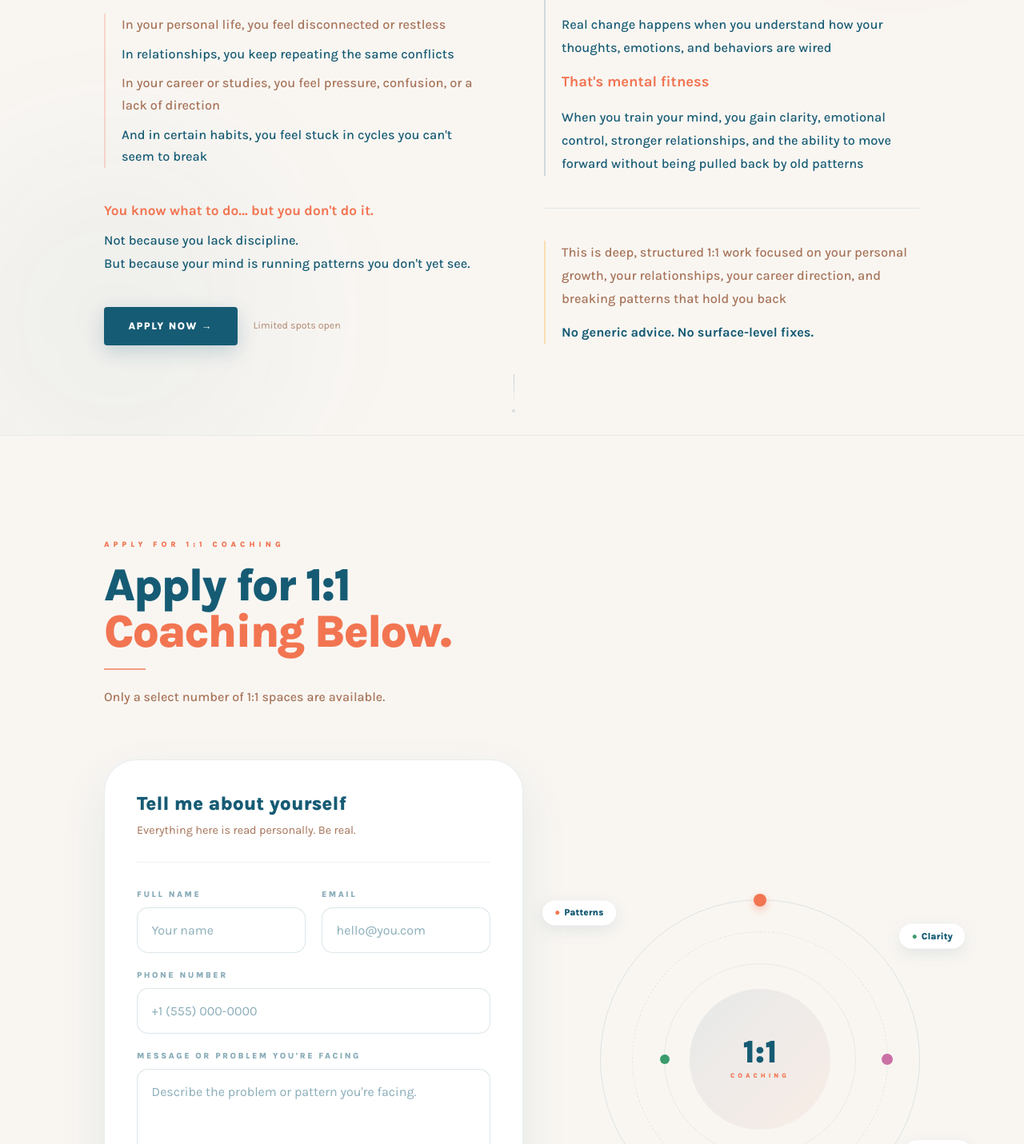
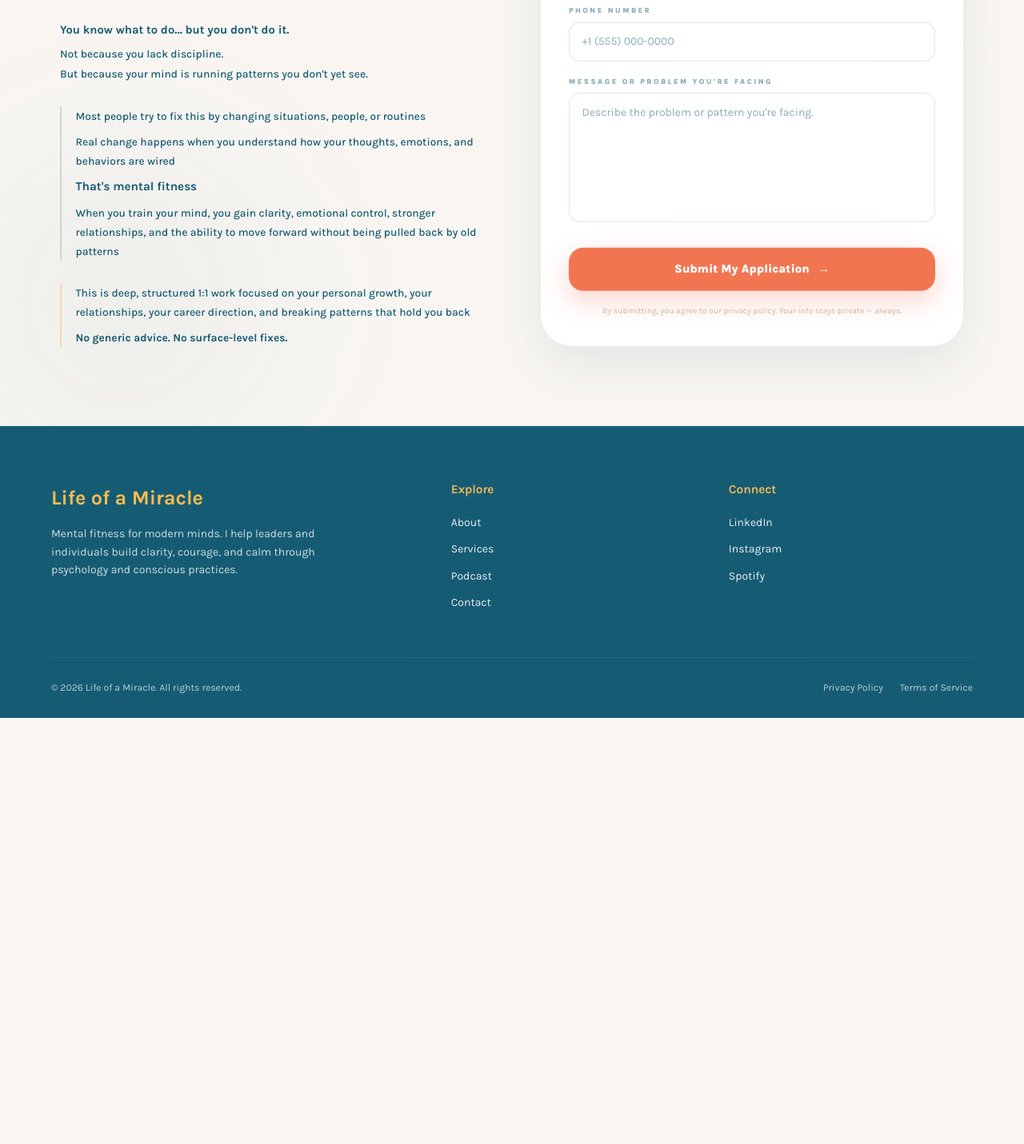
Before and after one commit to hetashridk/LifeOfMiracle, a Next.js app: page /coaching in a window 1280 px wide. Shown: the part 519-1950 px from the top of the page at 80% size. After the commit the page ends 1417 px from the top, so only its background shows below. Built offline with nearby package versions, Linux system fonts and the light colour scheme.

Commit message:
coaching font size and layout changed

```diff
--- a/src/app/coaching/page.tsx
+++ b/src/app/coaching/page.tsx
@@ -6,43 +6,7 @@ import { Navigation } from '@/components/Navigation';
 import { Footer } from '@/components/Footer';
 import CoachingForm from '@/components/CoachingForm';
 
-const W = { maxWidth: '1100px', margin: '0 auto', padding: '0 2.5rem', width: '100%' };
-
-const Orbit = () => (
-  <div style={{ position: 'relative', width: 400, height: 400, flexShrink: 0 }}>
-    <div style={{ position: 'absolute', inset: 0, borderRadius: '50%', border: '1px solid rgba(22,91,116,0.12)', animation: 'spin 28s linear infinite' }}>
-      <div style={{ position: 'absolute', top: -8, left: '50%', transform: 'translateX(-50%)', width: 16, height: 16, borderRadius: '50%', background: '#f27552', boxShadow: '0 4px 12px rgba(242,117,82,0.4)' }} />
-      <div style={{ position: 'absolute', bottom: -8, left: '50%', transform: 'translateX(-50%)', width: 10, height: 10, borderRadius: '50%', background: '#fcbc51' }} />
-    </div>
-    <div style={{ position: 'absolute', inset: 40, borderRadius: '50%', border: '1px dashed rgba(22,91,116,0.1)', animation: 'spin 20s linear infinite reverse' }}>
-      <div style={{ position: 'absolute', right: -7, top: '50%', transform: 'translateY(-50%)', width: 14, height: 14, borderRadius: '50%', background: '#ca71a6' }} />
-    </div>
-    <div style={{ position: 'absolute', inset: 80, borderRadius: '50%', border: '1px solid rgba(22,91,116,0.08)', animation: 'spin 14s linear infinite' }}>
-      <div style={{ position: 'absolute', left: -6, top: '50%', transform: 'translateY(-50%)', width: 12, height: 12, borderRadius: '50%', background: '#3b9b6d' }} />
-    </div>
-    <div style={{ position: 'absolute', inset: '28%', borderRadius: '50%', background: 'linear-gradient(135deg,rgba(22,91,116,0.08),rgba(242,117,82,0.07))', display: 'flex', alignItems: 'center', justifyContent: 'center' }}>
-      <div style={{ textAlign: 'center' }}>
-        <div style={{ fontSize: '2.5rem', fontWeight: 900, color: '#165b74', lineHeight: 1 }}>1:1</div>
-        <div style={{ fontSize: '0.5rem', fontWeight: 900, letterSpacing: '4px', textTransform: 'uppercase', color: '#f27552', marginTop: 4 }}>Coaching</div>
-      </div>
-    </div>
-    {[
-      { label: 'Patterns', color: '#f27552', pos: { top: '2%',    left: '-18%'  } },
-      { label: 'Clarity',  color: '#3b9b6d', pos: { top: '10%',   right: '-14%' } },
-      { label: 'Growth',   color: '#ca71a6', pos: { bottom: '16%',right: '-16%' } },
-      { label: 'Purpose',  color: '#fcbc51', pos: { bottom: '2%', left: '-10%'  } },
-    ].map((t, i) => (
-      <motion.div
-        key={t.label}
-        animate={{ y: [0, -10, 0] }}
-        transition={{ duration: 3.5 + i * 0.7, repeat: Infinity, ease: 'easeInOut' }}
-        style={{ position: 'absolute', ...t.pos, padding: '0.38rem 0.95rem', background: '#fff', boxShadow: '0 6px 20px rgba(22,91,116,0.1)', borderRadius: 9999, fontSize: '0.73rem', fontWeight: 800, color: '#165b74', whiteSpace: 'nowrap' }}
-      >
-        <span style={{ color: t.color, marginRight: 5 }}>●</span>{t.label}
-      </motion.div>
-    ))}
-  </div>
-);
+const W = { maxWidth: '1200px', margin: '0 auto', padding: '0 2.5rem', width: '100%' };
 
 export default function CoachingPage() {
   const heroRef = useRef<HTMLElement>(null);
@@ -54,7 +18,7 @@ export default function CoachingPage() {
       <Navigation />
       <div style={{ height: '80px' }} />
 
-      {/* ════════ HERO — all content stacked ════════ */}
+      {/* ════════ HERO — text left, form right ════════ */}
       <section
         ref={heroRef}
         style={{ position: 'relative', overflow: 'hidden', borderBottom: '1px solid rgba(22,91,116,0.09)' }}
@@ -67,7 +31,7 @@ export default function CoachingPage() {
         <div style={{ ...W, position: 'relative', zIndex: 1, paddingTop: '7rem', paddingBottom: '7rem' }}>
           <div style={{ display: 'grid', gridTemplateColumns: '1fr 1fr', gap: '5rem', alignItems: 'start' }}>
 
-            {/* ── LEFT COLUMN ── */}
+            {/* ── LEFT: all text ── */}
             <div>
               {/* Label */}
               <motion.p
@@ -80,10 +44,9 @@ export default function CoachingPage() {
               {/* H1 */}
               <motion.h1
                 initial={{ opacity: 0, y: 28 }} animate={{ opacity: 1, y: 0 }} transition={{ duration: 0.6, delay: 0.08 }}
-                style={{ fontSize: 'clamp(2.8rem, 4.5vw, 5rem)', fontWeight: 900, lineHeight: 0.95, letterSpacing: '-0.04em', color: '#165b74', marginBottom: '1.5rem' }}
+                style={{ fontSize: 'clamp(2rem, 3.5vw, 3.5rem)', fontWeight: 900, lineHeight: 1, letterSpacing: '-0.04em', color: '#165b74', marginBottom: '1.5rem', whiteSpace: 'nowrap' }}
               >
-                Apply for<br />
-                <span style={{ color: '#f27552' }}>1:1 Coaching</span>
+                Apply for <span style={{ color: '#f27552' }}>1:1 Coaching</span>
               </motion.h1>
 
               {/* Accent line */}
@@ -94,10 +57,10 @@ export default function CoachingPage() {
 
               {/* Block 1: The problem */}
               <motion.div initial={{ opacity: 0, y: 16 }} animate={{ opacity: 1, y: 0 }} transition={{ duration: 0.5, delay: 0.3 }}>
-                <p style={{ fontSize: '1.15rem', fontWeight: 700, color: '#165b74', lineHeight: 1.5, marginBottom: '0.6rem' }}>
+                <p style={{ fontSize: '1.12rem', fontWeight: 700, color: '#165b74', lineHeight: 1.5, marginBottom: '0.6rem' }}>
                   You're Not Stuck. You're Patterned.
                 </p>
-                <p style={{ fontSize: '1.02rem', color: '#a67358', lineHeight: 1.85, marginBottom: '1.75rem' }}>
+                <p style={{ fontSize: '1rem', color: '#165b74', lineHeight: 1.85, marginBottom: '1.75rem' }}>
                   Your life looks different on the outside. But internally, something feels off.
                 </p>
               </motion.div>
@@ -105,143 +68,86 @@ export default function CoachingPage() {
               {/* Block 2: 4 bullet lines */}
               <motion.div
                 initial={{ opacity: 0, y: 16 }} animate={{ opacity: 1, y: 0 }} transition={{ duration: 0.55, delay: 0.38 }}
-                style={{ display: 'flex', flexDirection: 'column', gap: '0.55rem', marginBottom: '2.5rem', paddingLeft: '1.25rem', borderLeft: '2px solid rgba(242,117,82,0.25)' }}
+                style={{ display: 'flex', flexDirection: 'column', gap: '0.55rem', marginBottom: '2rem', paddingLeft: '1.25rem', borderLeft: '2px solid rgba(242,117,82,0.3)' }}
               >
                 {[
-                  { text: 'In your personal life, you feel disconnected or restless',                      color: '#a67358' },
-                  { text: 'In relationships, you keep repeating the same conflicts',                        color: '#165b74' },
-                  { text: 'In your career or studies, you feel pressure, confusion, or a lack of direction',color: '#a67358' },
-                  { text: "And in certain habits, you feel stuck in cycles you can't seem to break",        color: '#165b74' },
+                  'In your personal life, you feel disconnected or restless',
+                  'In relationships, you keep repeating the same conflicts',
+                  'In your career or studies, you feel pressure, confusion, or a lack of direction',
+                  "And in certain habits, you feel stuck in cycles you can't seem to break",
+                ].map((text, i) => (
+                  <motion.p key={i} initial={{ opacity: 0, x: -10 }} animate={{ opacity: 1, x: 0 }} transition={{ delay: 0.44 + i * 0.07 }}
+                    style={{ fontSize: '0.98rem', color: '#165b74', lineHeight: 1.7, margin: 0, fontWeight: 500 }}>
+                    {text}
+                  </motion.p>
+                ))}
+              </motion.div>
+
+              {/* Block 3: The cause */}
+              <motion.div initial={{ opacity: 0, y: 16 }} animate={{ opacity: 1, y: 0 }} transition={{ duration: 0.5, delay: 0.72 }}
+                style={{ marginBottom: '2rem' }}>
+                <p style={{ fontSize: '1.05rem', fontWeight: 700, color: '#165b74', lineHeight: 1.6, marginBottom: '0.4rem' }}>
+                  You know what to do… but you don't do it.
+                </p>
+                <p style={{ fontSize: '0.98rem', color: '#165b74', lineHeight: 1.8, margin: 0, fontWeight: 500 }}>
+                  Not because you lack discipline.<br />
+                  But because your mind is running patterns you don't yet see.
+                </p>
+              </motion.div>
+
+              {/* Divider */}
+
+              {/* Block 4: Mental fitness */}
+              <motion.div
+                initial={{ opacity: 0, y: 16 }} animate={{ opacity: 1, y: 0 }} transition={{ duration: 0.5, delay: 0.84 }}
+                style={{ display: 'flex', flexDirection: 'column', gap: '0.55rem', marginBottom: '2rem', paddingLeft: '1.25rem', borderLeft: '2px solid rgba(22,91,116,0.18)' }}
+              >
+                {[
+                  { text: 'Most people try to fix this by changing situations, people, or routines',                                                                                                       color: '#165b74', weight: 500 },
+                  { text: 'Real change happens when you understand how your thoughts, emotions, and behaviors are wired',                                                                                    color: '#165b74', weight: 500 },
+                  { text: "That's mental fitness",                                                                                                                                                           color: '#165b74', weight: 700, size: '1.08rem' },
+                  { text: 'When you train your mind, you gain clarity, emotional control, stronger relationships, and the ability to move forward without being pulled back by old patterns',                 color: '#165b74', weight: 500 },
                 ].map((line, i) => (
-                  <motion.p key={i} initial={{ opacity: 0, x: -10 }} animate={{ opacity: 1, x: 0 }} transition={{ delay: 0.44 + i * 0.07 }}
-                    style={{ fontSize: '1.02rem', color: line.color, lineHeight: 1.7, margin: 0, fontWeight: 500 }}>
+                  <motion.p key={i} initial={{ opacity: 0, x: -10 }} animate={{ opacity: 1, x: 0 }} transition={{ delay: 0.9 + i * 0.07 }}
+                    style={{ fontSize: line.size ?? '0.98rem', color: line.color, lineHeight: 1.75, margin: 0, fontWeight: line.weight }}>
                     {line.text}
                   </motion.p>
                 ))}
               </motion.div>
 
-              {/* Block 3: The cause */}
-              <motion.div initial={{ opacity: 0, y: 16 }} animate={{ opacity: 1, y: 0 }} transition={{ duration: 0.5, delay: 0.72 }} style={{ marginBottom: '2.5rem' }}>
-                <p style={{ fontSize: '1.08rem', fontWeight: 700, color: '#f27552', lineHeight: 1.6, marginBottom: '0.5rem' }}>
-                  You know what to do… but you don't do it.
-                </p>
-                <p style={{ fontSize: '1.02rem', color: '#165b74', lineHeight: 1.8, margin: 0, fontWeight: 500 }}>
-                  Not because you lack discipline.<br />
-                  But because your mind is running patterns you don't yet see.
-                </p>
-              </motion.div>
+              {/* Divider */}
 
-              {/* CTA */}
-              <motion.div initial={{ opacity: 0, y: 10 }} animate={{ opacity: 1, y: 0 }} transition={{ duration: 0.45, delay: 0.85 }}
-                style={{ display: 'flex', alignItems: 'center', gap: '1.25rem', flexWrap: 'wrap' }}>
-                <a href="#application" style={{
-                  display: 'inline-flex', alignItems: 'center', gap: '0.6rem',
-                  padding: '0.85rem 1.9rem', background: '#165b74', color: '#fff',
-                  fontWeight: 800, fontSize: '0.8rem', letterSpacing: '1.5px', textTransform: 'uppercase',
-                  borderRadius: 4, textDecoration: 'none', boxShadow: '0 8px 24px rgba(22,91,116,0.2)',
-                }}>
-                  Apply Now →
-                </a>
-                <span style={{ fontSize: '0.78rem', color: '#b08870' }}>Limited spots open</span>
-              </motion.div>
-            </div>
 
-            {/* ── RIGHT COLUMN ── */}
-            <div style={{ paddingTop: '17rem' }}>
-
-              {/* Block 4: Mental fitness */}
+              {/* Block 5: What this is */}
               <motion.div
-                initial={{ opacity: 0, y: 16 }} animate={{ opacity: 1, y: 0 }} transition={{ duration: 0.5, delay: 0.5 }}
-                style={{ display: 'flex', flexDirection: 'column', gap: '0.75rem', marginBottom: '2.5rem', paddingLeft: '1.25rem', borderLeft: '2px solid rgba(22,91,116,0.18)' }}
+                initial={{ opacity: 0, y: 16 }} animate={{ opacity: 1, y: 0 }} transition={{ duration: 0.5, delay: 1.14 }}
+                style={{ display: 'flex', flexDirection: 'column', gap: '0.55rem', paddingLeft: '1.25rem', borderLeft: '2px solid rgba(252,188,81,0.4)' }}
               >
                 {[
-                  { text: 'Most people try to fix this by changing situations, people, or routines',                                                                                                         color: '#a67358' },
-                  { text: 'Real change happens when you understand how your thoughts, emotions, and behaviors are wired',                                                                                      color: '#165b74' },
-                  { text: "That's mental fitness",                                                                                                                                                             color: '#f27552', weight: 700, size: '1.15rem' },
-                  { text: 'When you train your mind, you gain clarity, emotional control, stronger relationships, and the ability to move forward without being pulled back by old patterns',                   color: '#165b74' },
+                  { text: 'This is deep, structured 1:1 work focused on your personal growth, your relationships, your career direction, and breaking patterns that hold you back', color: '#165b74', weight: 500 },
+                  { text: 'No generic advice. No surface-level fixes.',                                                                                                              color: '#165b74', weight: 700 },
                 ].map((line, i) => (
-                  <motion.p key={i} initial={{ opacity: 0, x: 10 }} animate={{ opacity: 1, x: 0 }} transition={{ delay: 0.58 + i * 0.08 }}
-                    style={{ fontSize: line.size ?? '1.02rem', color: line.color, lineHeight: 1.8, margin: 0, fontWeight: line.weight ?? 500 }}>
+                  <motion.p key={i} initial={{ opacity: 0, x: -10 }} animate={{ opacity: 1, x: 0 }} transition={{ delay: 1.2 + i * 0.08 }}
+                    style={{ fontSize: '0.98rem', color: line.color, lineHeight: 1.75, margin: 0, fontWeight: line.weight }}>
                     {line.text}
                   </motion.p>
                 ))}
               </motion.div>
-
-              {/* Thin rule */}
-              <motion.div initial={{ scaleX: 0 }} animate={{ scaleX: 1 }} transition={{ delay: 0.9, duration: 0.4 }}
-                style={{ height: 1, background: 'rgba(22,91,116,0.1)', marginBottom: '2.5rem', transformOrigin: 'left' }} />
-
-              {/* Block 5: What this is */}
-              <motion.div
-                initial={{ opacity: 0, y: 16 }} animate={{ opacity: 1, y: 0 }} transition={{ duration: 0.5, delay: 0.94 }}
-                style={{ display: 'flex', flexDirection: 'column', gap: '0.75rem', paddingLeft: '1.25rem', borderLeft: '2px solid rgba(252,188,81,0.4)' }}
-              >
-                {[
-                  { text: 'This is deep, structured 1:1 work focused on your personal growth, your relationships, your career direction, and breaking patterns that hold you back', color: '#a67358' },
-                  { text: 'No generic advice. No surface-level fixes.',                                                                                                              color: '#165b74', weight: 700 },
-                ].map((line, i) => (
-                  <motion.p key={i} initial={{ opacity: 0, x: 10 }} animate={{ opacity: 1, x: 0 }} transition={{ delay: 1.0 + i * 0.08 }}
-                    style={{ fontSize: '1.02rem', color: line.color, lineHeight: 1.8, margin: 0, fontWeight: line.weight ?? 500 }}>
-                    {line.text}
-                  </motion.p>
-                ))}
-              </motion.div>
-
             </div>
 
-          </div>
-        </div>
-
-        {/* Scroll cue */}
-        <motion.div animate={{ y: [0, 8, 0] }} transition={{ repeat: Infinity, duration: 2 }}
-          style={{ position: 'absolute', bottom: 28, left: '50%', transform: 'translateX(-50%)', display: 'flex', flexDirection: 'column', alignItems: 'center', gap: 4 }}>
-          <div style={{ width: 1, height: 40, background: 'linear-gradient(to bottom,rgba(22,91,116,0.25),transparent)' }} />
-          <div style={{ width: 4, height: 4, borderRadius: '50%', background: 'rgba(22,91,116,0.15)' }} />
-        </motion.div>
-      </section>
-
-      {/* ════════ APPLICATION — form LEFT, orbit RIGHT ════════ */}
-      <section id="application" style={{ padding: '8rem 0' }}>
-        <div style={W}>
-
-          {/* Section header */}
-          <motion.div
-            initial={{ opacity: 0, y: 20 }} whileInView={{ opacity: 1, y: 0 }} viewport={{ once: true }}
-            style={{ marginBottom: '4rem', maxWidth: 560 }}
-          >
-            <p style={{ fontSize: '0.6rem', fontWeight: 900, letterSpacing: '5px', textTransform: 'uppercase', color: '#f27552', marginBottom: '1rem' }}>
-              Apply for 1:1 Coaching
-            </p>
-            <h2 style={{ fontSize: 'clamp(2.4rem, 4.5vw, 4rem)', fontWeight: 900, lineHeight: 1, letterSpacing: '-0.04em', color: '#165b74', marginBottom: '1rem' }}>
-              Apply for 1:1<br />
-              <span style={{ color: '#f27552' }}>Coaching Below.</span>
-            </h2>
+            {/* ── RIGHT: form ── */}
             <motion.div
-              initial={{ scaleX: 0 }} whileInView={{ scaleX: 1 }} viewport={{ once: true }}
-              style={{ height: 2, width: 52, background: '#f27552', marginBottom: '1.25rem', transformOrigin: 'left', opacity: 0.7 }}
-            />
-            <p style={{ fontSize: '1rem', color: '#a67358', lineHeight: 1.8, fontWeight: 500 }}>
-              Only a select number of 1:1 spaces are available.
-            </p>
-          </motion.div>
-
-          {/* Two-col: form + orbit */}
-          <div style={{ display: 'grid', gridTemplateColumns: '1fr auto', gap: '6rem', alignItems: 'center' }}>
-
-            {/* Form */}
-            <motion.div
-              initial={{ opacity: 0, y: 20 }} whileInView={{ opacity: 1, y: 0 }} viewport={{ once: true }}
+              initial={{ opacity: 0, x: 24 }} animate={{ opacity: 1, x: 0 }} transition={{ duration: 0.7, delay: 0.2 }}
+              style={{ position: 'sticky', top: '22rem' }}
             >
+              {/* Small heading above form */}
+              {/* <p style={{ fontSize: '0.6rem', fontWeight: 900, letterSpacing: '5px', textTransform: 'uppercase', color: '#f27552', marginBottom: '1.25rem' }}>
+                Apply Below
+              </p>
+              <p style={{ fontSize: '0.88rem', color: '#a67358', lineHeight: 1.7, marginBottom: '1.75rem', fontWeight: 500 }}>
+                Only a select number of 1:1 spaces are available.
+              </p> */}
               <CoachingForm />
-            </motion.div>
-
-            {/* Orbit — right of form */}
-            <motion.div
-              initial={{ opacity: 0, scale: 0.88 }} whileInView={{ opacity: 1, scale: 1 }} viewport={{ once: true }} transition={{ duration: 0.8 }}
-              className="hide-mobile"
-              style={{ display: 'flex', alignItems: 'center', justifyContent: 'center' }}
-            >
-              <Orbit />
             </motion.div>
 
           </div>
--- a/src/app/globals.css
+++ b/src/app/globals.css
@@ -21,6 +21,10 @@
   /* Spacing */
   --spacing-section: 60px;
   --spacing-container: 1200px;
+}
+
+html {
+  font-size: 87.5%; /* 14px base — scales all rem values site-wide */
 }
 
 * {
@@ -58,8 +62,8 @@ h1, h2, h3, h4, h5, h6 {
   }
 
   /* Override inline heading sizes */
-  h1, h2 { font-size: 2.5rem !important; }
-  h3 { font-size: 1.5rem !important; }
+  h1, h2 { font-size: 2rem !important; }
+  h3 { font-size: 1.25rem !important; }
 
   /* Utilities */
   .flex-responsive {
```
